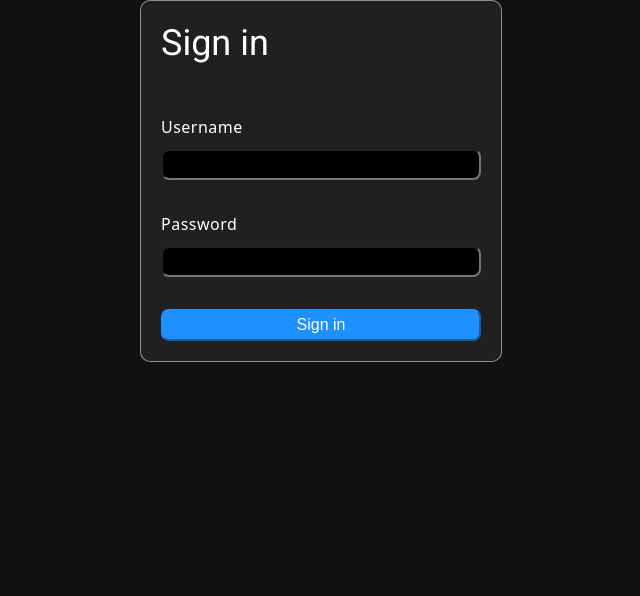
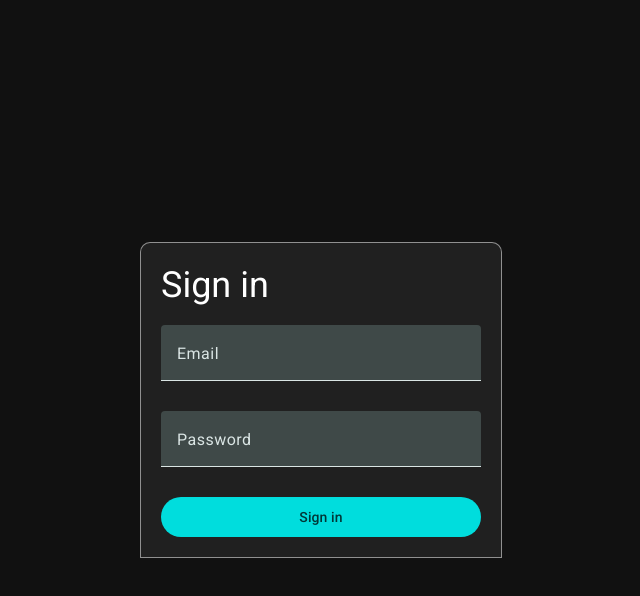
Before and after one commit to jisus455/appmoneda-frontend, an Angular app: page / in a window 1280 px wide. Shown: the top 596 px of the page, without its empty margins (319-959 px from the left). Built offline with nearby package versions, Linux system fonts and the light colour scheme.

Commit message:
modify design login

```diff
--- a/src/app/pages/login/login.component.css
+++ b/src/app/pages/login/login.component.css
@@ -1,48 +1,21 @@
 .section-form {
-    font-family: system-ui, -apple-system, BlinkMacSystemFont, 'Segoe UI', Roboto, Oxygen, Ubuntu, Cantarell, 'Open Sans', 'Helvetica Neue', sans-serif;
     display: flex;
     justify-content: center;
+    align-items: center;
+    height: 100%;
 }
 
 .container-form {
-    display: flex;
-    flex-direction: column;
-    gap: 2em;
     min-width: 20em;
     background-color: #202020;
     padding: 20px;
     border: 1px groove rgba(255, 255, 255, 0.5);
-    border-radius: 10px;
+    border-top-left-radius: 10px;
+    border-top-right-radius: 10px;
 }
 
-.form-group {
+.form {
     display: flex;
     flex-direction: column;
+    gap: 10px;
 }
-
-.form-label {
-    margin-bottom: 10px;
-}
-
-.form-input {
-    font-size: 15px;
-    padding: 5px;
-    background-color: black;
-    color: white;
-    border-radius: 8px;
-}
-
-.form-button {
-    background-color: dodgerblue;
-    border-color: dodgerblue;
-    color: white;
-    width: 100%;
-    font-size: 16px;
-    padding: 5px;
-    cursor: pointer;
-    border-radius: 8px;
-}
-
-.form-button:hover {
-    background-color: rgb(30, 100, 255);
-}
--- a/src/app/pages/login/login.component.html
+++ b/src/app/pages/login/login.component.html
@@ -2,16 +2,19 @@
     <div class="container-form">
         <h3>Sign in</h3>
 
-        <div class="form-group">
-            <label class="form-label">Username</label>
-            <input class="form-input" type="text" required>
-        </div>
+        <form class="form">
+            <mat-form-field>
+                <mat-label>Email</mat-label>
+                <input type="email" matInput>
+              </mat-form-field>
 
-        <div class="form-group">
-            <label class="form-label">Password</label>
-            <input class="form-input" type="password" required>
-        </div>
+              <mat-form-field>
+                <mat-label>Password</mat-label>
+                <input type="password" matInput>
+              </mat-form-field>
 
-        <button class="form-button" type="button">Sign in</button>
+              <button mat-flat-button>Sign in</button>
+        </form>
+
     </div>
 </section>
--- a/src/app/pages/login/login.component.ts
+++ b/src/app/pages/login/login.component.ts
@@ -1,13 +1,16 @@
 import { Component } from '@angular/core';
-import { MatSlideToggleModule } from '@angular/material/slide-toggle';
+import {FormControl, Validators, FormsModule, ReactiveFormsModule} from '@angular/forms';
+import {MatInputModule} from '@angular/material/input';
+import {MatFormFieldModule} from '@angular/material/form-field';
+import {MatButtonModule} from '@angular/material/button';
 
 @Component({
   selector: 'app-login',
   standalone: true,
-  imports: [MatSlideToggleModule],
+  imports: [FormsModule, MatFormFieldModule, MatInputModule, ReactiveFormsModule, MatButtonModule],
   templateUrl: './login.component.html',
   styleUrl: './login.component.css'
 })
 export class LoginComponent {
-
+  emailFormControl = new FormControl('', [Validators.required, Validators.email]);
 }
```
